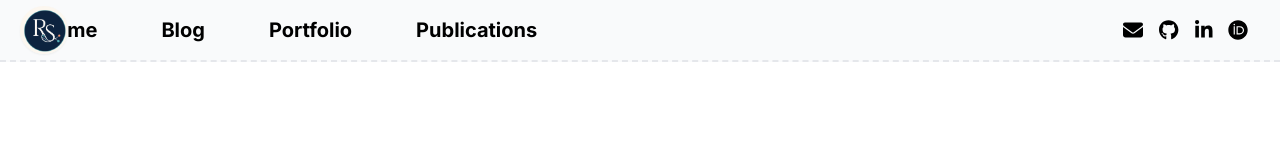
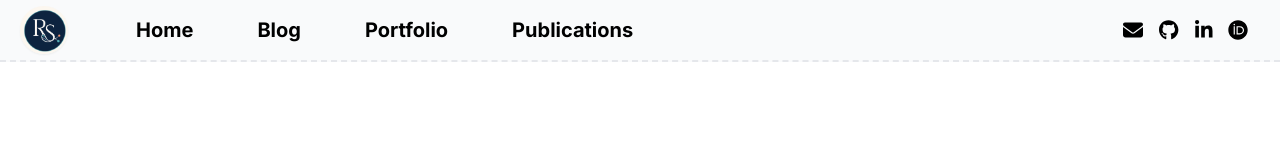
Before and after one commit to codewithrakshya/RakshyaSharma, a React (Create React App) app: page / in a window 1280 px wide. Shown: the top 142 px of the page. Built offline with nearby package versions, Linux system fonts and the light colour scheme; no server answers.

Commit message:
Fix logo navigation spacing

```diff
--- a/src/nav/nav.js
+++ b/src/nav/nav.js
@@ -39,7 +39,7 @@ const Navigation = () => {
           />
         </Link>
         <div className="flex justify-center">
-          <ul className="flex flex-row gap-3 ml-12 md:ml-0 md:gap-10">
+          <ul className="flex flex-row gap-3 ml-14 md:ml-24 md:gap-10">
             {["home", "blog", "portfolio", "publications"].map((link) => (
               <li key={link}>
                 <Link
```
